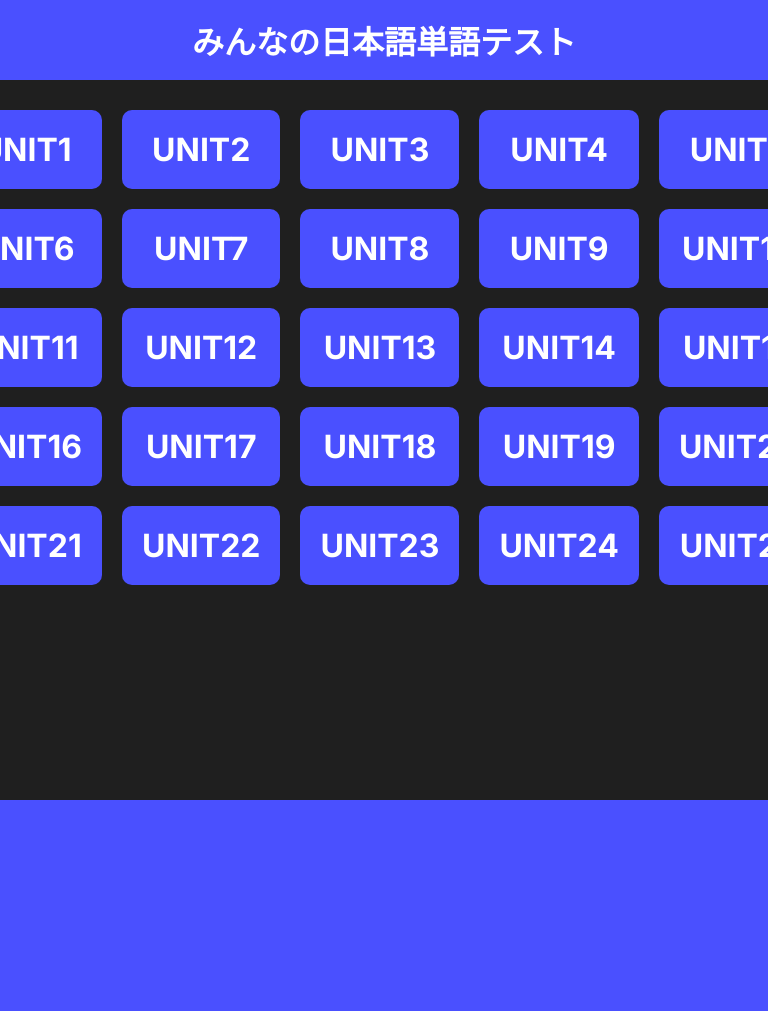
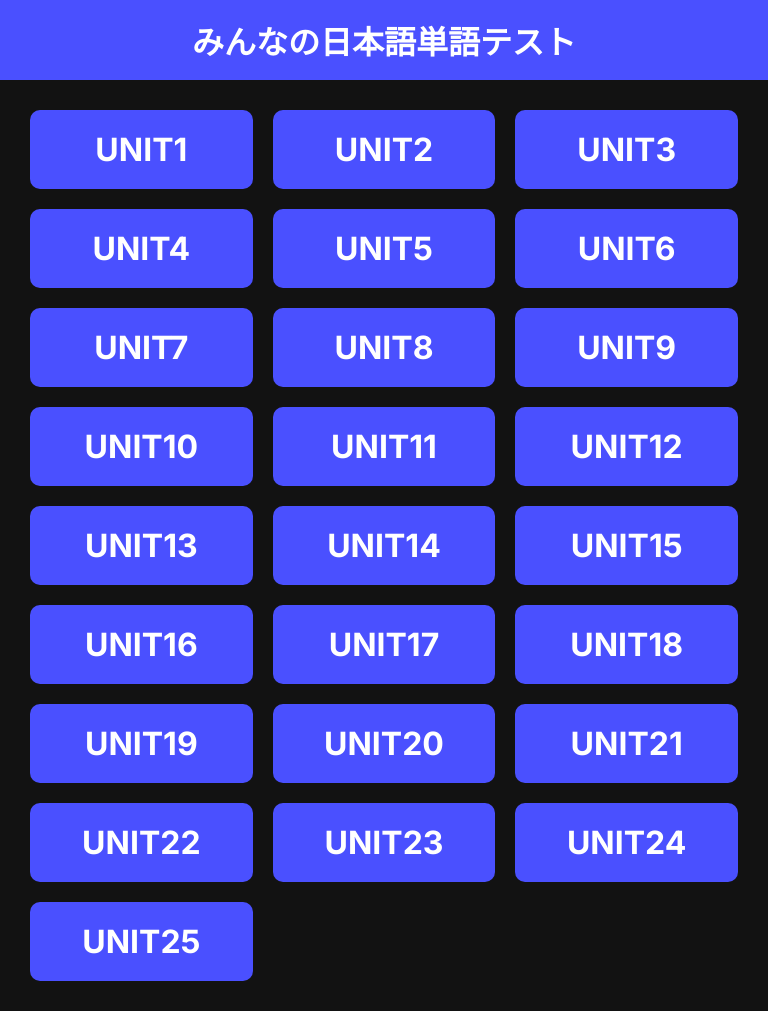
Before and after one commit to Akatsuki-kun123/Word_Test, a Django app: page /unit/ in a window 768 px wide; the page is wider, and only the part inside the window is pictured. Before the commit the page ends 800 px from the top of that part, so only its background shows below. Run offline with Django 3.2, Linux system fonts and the light colour scheme; data comes from the database, SQL or seed files in the repository.

Commit message:
Updated CSS for Home and Unit list

```diff
--- a/Blog/Home/static/Home/style.css
+++ b/Blog/Home/static/Home/style.css
@@ -6,7 +6,7 @@
 }
 
 body {
-    background: #1f1f1f;
+    background: #121212;
     font-size: 1rem;
 }
 
@@ -32,6 +32,8 @@ body {
     color: white;
     font-size: 2rem;
     font-weight: 700;
+    height: 100%;
+    width: 100%;
     margin: 20px;
     display: flex;
     flex-direction: column;
@@ -42,7 +44,6 @@ body {
 .button {
     background: #4a50ff;
     border-radius: 10px;
-    height: 100%;
     padding: 20px;
     display: flex;
     justify-content: center;
@@ -54,8 +55,11 @@ body {
 }
 
 .unit__container {
+    height: 100%;
+    width: 100%;
     display: grid;
     grid-template-columns: 1fr 1fr 1fr 1fr 1fr;
+    justify-content: center;
 }
 
 a:visited, a:link {
@@ -64,3 +68,25 @@ a:visited, a:link {
     text-transform: uppercase;
     font-weight: 700;
 }
+
+@media screen and (max-width: 768px) {
+    body {
+        font-size: 0.75rem;
+    }
+
+    .unit__container {
+        display: flex;
+        flex-direction: column;
+    }
+}
+
+@media screen and (min-width: 768px) and (max-width: 1024px){
+    body {
+        font-size: 1rem;
+    }
+
+    .unit__container {
+        display: grid;
+        grid-template-columns: 1fr 1fr 1fr;
+    }
+}
```
